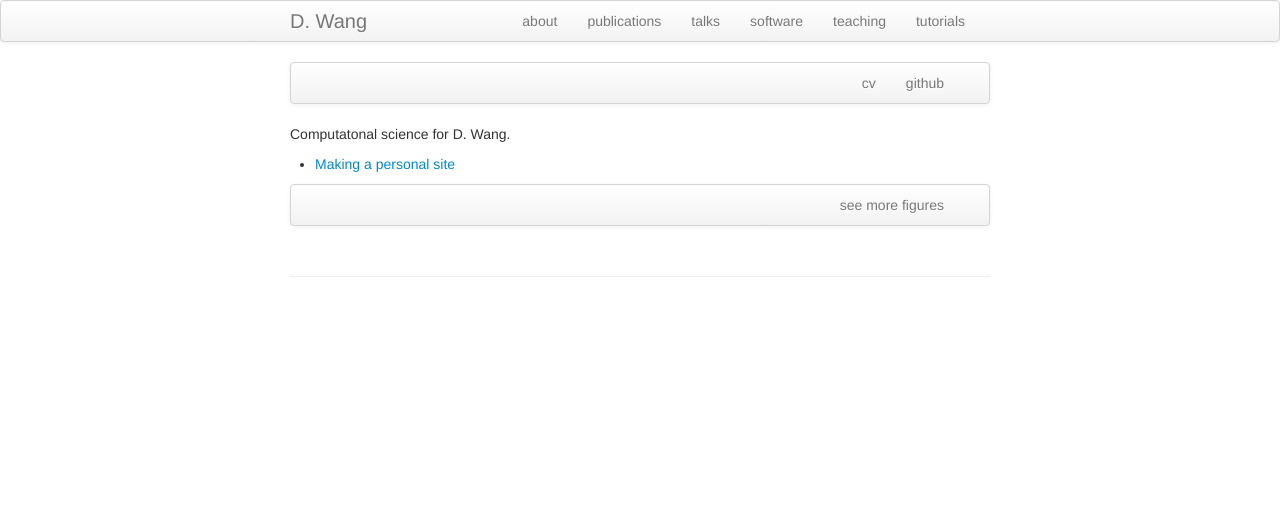
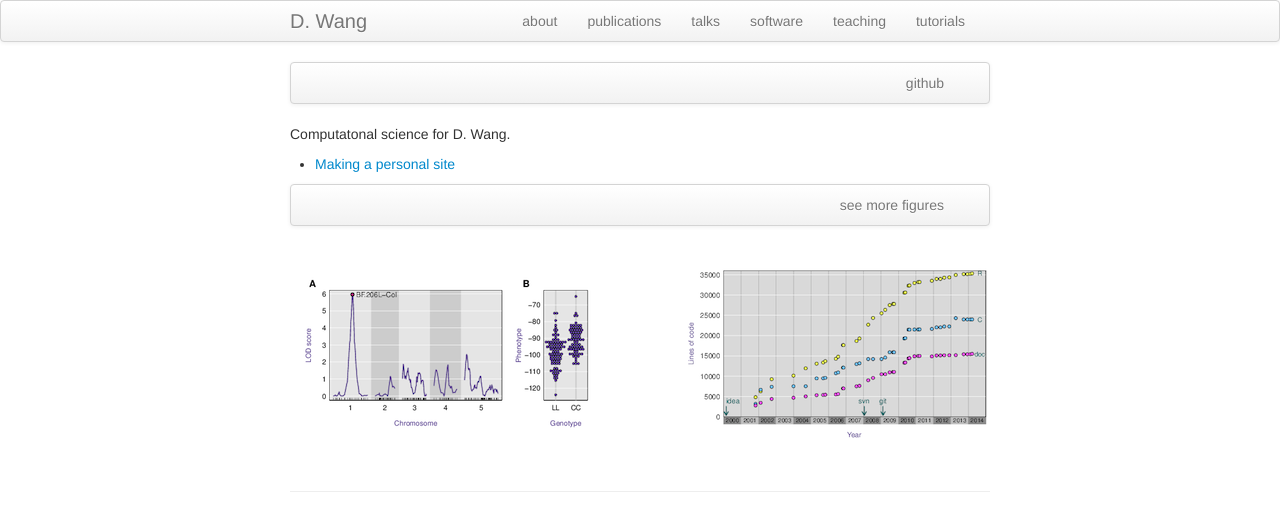
Before and after one commit to dwang5/dwang5.github.io, a Jekyll site: the page built from index.md, in a window 1280 px wide. Shown: the top 531 px of the page. Built offline with Jekyll 4.4.1, drawn with Linux system fonts in a browser that asks for light colours.

Commit message:
Try revise the opening page.

```diff
--- a/index.md
+++ b/index.md
@@ -8,7 +8,6 @@ keywords: D. Wang, perovskite, machine learing, computation physics
 <div class="navbar">
   <div class="navbar-inner">
       <ul class="nav">
-          <li><a href="{{ BASE_PATH }}/assets/broman_cv.pdf">cv</a></li>
           <li><a href="https://dwang5.github.io">github</a></li>
       </ul>
   </div>
@@ -24,3 +23,17 @@ Computatonal science for D. Wang.
       </ul>
   </div>
 </div>
+
+<table class="wide">
+<tr>
+  <td class="left">
+    <a href="pages/publpics/rqtlexper_fig1.html">
+        <img src="assets/publpics/rqtlexper_fig1.png" alt="Broman (2014) Fig 1" title="Broman (2014) Fig 1"/>
+    </a>
+  </td>
+  <td class="right">
+    <a href="pages/publpics/rqtlexper_fig2.html">
+        <img src="assets/publpics/rqtlexper_fig2.png" alt="Broman (2014) Fig 2" title="Broman (2014) Fig 2"/>
+    </a>
+  </td>
+</tr>
```
Also changed, not shown: pages/publpics/fittings.md (renamed from pages/publpics/geneticmaps_fig3.md, +1 -1 lines).
